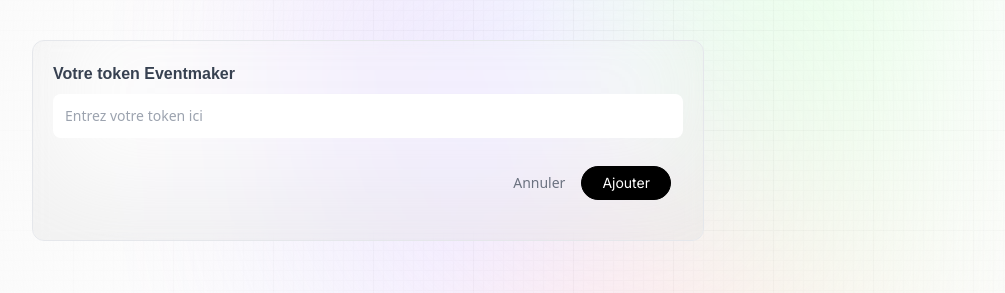
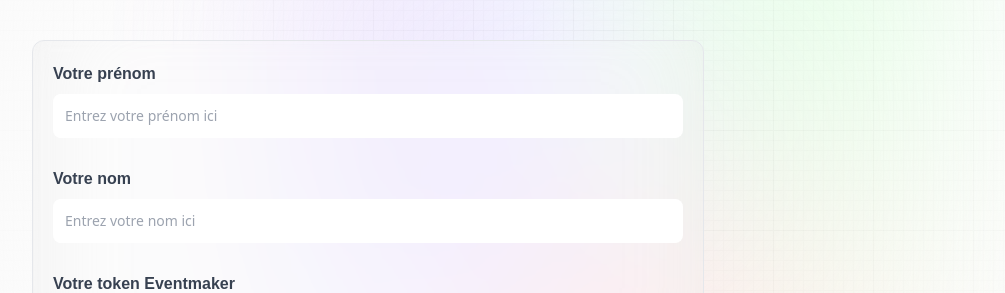
Before and after one commit to nowelflantier/eventmaker-copilot, a Next.js app: page /profile/edit in a window 1280 px wide. Shown: the part 275-568 px from the top of the page, without its empty margins (32-1037 px from the left). Built offline with nearby package versions, Linux system fonts and the light colour scheme; no server answers.

Commit message:
ajout nom et prénom sur l'edition du profil et stockage bdd

```diff
--- a/app/api/users/[id]/route.js
+++ b/app/api/users/[id]/route.js
@@ -18,16 +18,18 @@
 };
 
 export const PATCH = async (req, { params }) => {
-  console.log("Request body:", req.body); // Imprimer la requête
-  const { token } = await req.json();
-  console.log("Token:", token); // Imprimer le token
-
+  const { token, first_name, last_name } = await req.json();
   try {
     await connectToBD();
     const user = await User.findById(params.id);
     if (!user) return new Response("User not found", { status: 404 });
     user.token = token;
-    user.markModified('token');
+    user.first_name = first_name;
+    user.last_name = last_name;
+    user.markModified("token");
+    user.markModified("first_name");
+    user.markModified("last_name");
+
     await user.save();
     return new Response(JSON.stringify(user), { status: 200 });
   } catch (error) {
--- a/app/profile/edit/page.jsx
+++ b/app/profile/edit/page.jsx
@@ -6,44 +6,44 @@
 import { useUser } from "@utils/UserContext";
 import Form from "@components/Form";
 
-const EditProfil = ({params}) => {
+const EditProfil = ({ params }) => {
   const [submitting, setSubmitting] = useState(false);
-const router= useRouter();
-    const {user, id, token} = useUser();
+  const router = useRouter();
+  const { user, userName, id, token, setToken,setLast_name ,setFirst_name,last_name, first_name } = useUser();
   const [userData, setUserData] = useState([]);
-    const [userToken, setUserToken] = useState("")
 
   useEffect(() => {
     setUserData({
-        userName: user,
-        token: token || "",
-        id: id
-      })
-    }, [user])
+      userName: userName,
+      token: user?.token || "",
+      id: id,
+      last_name: user?.last_name|| "",
+      first_name: user?.first_name|| "",
+    });
+  }, [user]);
 
-
-    const updateToken = async (e) => {
+  const updateUser = async (e) => {
     e.preventDefault();
     setSubmitting(true);
-      console.log(userData);
-      // try {
-      //   const response = await fetch(`/`)
-      // } catch (error) {
-
-      // }
     try {
       const response = await fetch(`/api/users/${id}`, {
         method: "PATCH",
+        headers: {
+          'Content-Type': 'application/json'
+        },
         body: JSON.stringify({
           token: userData.token,
+          first_name: userData.first_name,
+          last_name: userData.last_name,
         }),
       });
       console.log(response);
       if (response.ok) {
+        setToken(token)
         router.push("/");
       }
     } catch (error) {
-        console.log(error);
+      console.log(error.message);
     } finally {
       setSubmitting(false);
     }
@@ -52,18 +52,24 @@
   return (
     <section className="w-full">
       <h1 className="head_text text-left">
-    Modifier le token de <span className="green_gradient">{user}</span>
+        Modifier le token de <span className="green_gradient">{userName}</span>
       </h1>
-    <p className="desc text-left">Ajoutez votre token Eventmaker pour connecter vos évènements à Eventmaker Copilot.</p>
+      <p className="desc text-left">
+        Ajoutez votre token Eventmaker pour connecter vos évènements à
+        Eventmaker Copilot.
+      </p>
       <Form
         type="Ajouter"
         setUserData={setUserData}
         submitting={submitting}
-      handleSubmit={updateToken}
+        handleSubmit={updateUser}
         userData={userData}
+        setToken={setToken}
+        setFirst_name={setFirst_name}
+        setLast_name={setLast_name}
       />
     </section>
-  )
-}
+  );
+};
 
-export default EditProfil
+export default EditProfil;
--- a/components/Form.jsx
+++ b/components/Form.jsx
@@ -1,22 +1,55 @@
 import Link from "next/link";
 
-const Form = ({ type, userData, submitting, handleSubmit, setUserData }) => {
+const Form = ({
+  type,
+  userData,
+  submitting,
+  handleSubmit,
+  setUserData,
+}) => {
+  console.log(userData);
   return (
     <section className="w-full max-w-full flex-start flex-col">
-
       <form
         className="mt-10 w-full max-w-2xl flex flex-col gap-7 glassmorphism"
         onSubmit={handleSubmit}
       >
+          <label>
+          <span className="font-satoshi font-bold text-base text-gray-700">
+            Votre prénom
+          </span>
+          <input
+            value={userData?.first_name || ""}
+            onChange={(e) => {
+              setUserData({ ...userData, first_name: e.target.value });
+            }}
+            placeholder="Entrez votre prénom ici"
+            required
+            className="form_input"
+          />
+        </label>
+          <label>
+          <span className="font-satoshi font-bold text-base text-gray-700">
+            Votre nom
+          </span>
+          <input
+            value={userData?.last_name || ""}
+            onChange={(e) => {
+              setUserData({ ...userData, last_name: e.target.value });
+            }}
+            placeholder="Entrez votre nom ici"
+            required
+            className="form_input"
+          />
+        </label>
         <label>
           <span className="font-satoshi font-bold text-base text-gray-700">
             Votre token Eventmaker
           </span>
           <input
-  value={userData?.token || ''}
-  onChange={(e) => {
+            value={userData?.token }
+            onChange={(e) => {
               setUserData({ ...userData, token: e.target.value });
-
             }}
             placeholder="Entrez votre token ici"
             required
--- a/components/Setup.jsx
+++ b/components/Setup.jsx
@@ -4,19 +4,31 @@
 import Link from "next/link";
 
 const Setup = () => {
-  const { user, token, id } = useUser();
+  const { user, userName } = useUser();
   return (
     <div>
-      {user && !token && (
+      {user && !user.token && (
         <div className="prompt_card mt-10 mb-10">
             <div className="mx-auto max-w-md text-center">
           <h3 className="text-center">
-            <span className="green_gradient text-center font-semibold">Bonjour {user} !</span>
+            <span className="green_gradient text-center font-semibold">Bonjour {userName} !</span>
             <br/>
             Encore quelques étapes avant de pouvoir accéder à vos
-            évènements : {token}
+            évènements :
           </h3>
           <Link href="/profile/edit"className="black_btn mt-5 mx-auto">Associer un Token</Link>
+        </div>
+        </div>
+      )}
+            {user && user.token && (
+        <div className="prompt_card mt-10 mb-10">
+            <div className="mx-auto max-w-md text-center">
+          <h3 className="text-center">
+            <span className="green_gradient text-center font-semibold">Bonjour {user.first_name} !</span>
+            <br/>
+            Votre token Eventmaker est bien configuré.
+          </h3>
+          <Link href="/profile/edit"className="black_btn mt-5 mx-auto">Modifier mes informations</Link>
         </div>
         </div>
       )}
--- a/models/user.js
+++ b/models/user.js
@@ -17,6 +17,12 @@
   token: {
     type: String,
   },
+  first_name: {
+    type: String,
+  },
+  last_name: {
+    type: String,
+  },
   image: {
     type: String,
   },
--- a/utils/UserContext.js
+++ b/utils/UserContext.js
@@ -8,18 +8,44 @@
   return useContext(UserContext);
 };
 
+const fetchUserData = async (userId) => {
+  try {
+    const response = await fetch(`/api/users/${userId}`,{method: 'GET'});
+    const data = await response.json();
+    return data;
+  } catch (error) {
+    console.error("Failed to fetch user data:", error);
+    return null;
+  }
+};
+
 export const UserProvider = ({ children }) => {
   const { data: session } = useSession();
   const [user, setUser] = useState(null);
   const [token, setToken] = useState(null);
+  const [first_name, setFirst_name] = useState(null)
+  const [last_name, setLast_name] = useState(null)
+
+  useEffect(() => {
+    if (session?.user?.id) {
+      fetchUserData(session.user.id).then((userData) => {
+        setUser(userData);
+      });
+    }
+  }, [session]);
 
 
   const value = {
-    user: session?.user.name,
+    userName: session?.user.name,
+    user,
     id: session?.user.id,
-    token: session?.user.token, // Vous pouvez définir le token ici si nécessaire
     setUser,
     setToken,
+    setLast_name,
+    setFirst_name,
+    first_name,
+    token,
+    last_name,
   };
 
   return <UserContext.Provider value={value}>{children}</UserContext.Provider>;
```
Lines whose indentation alone changed are shown as unchanged.
